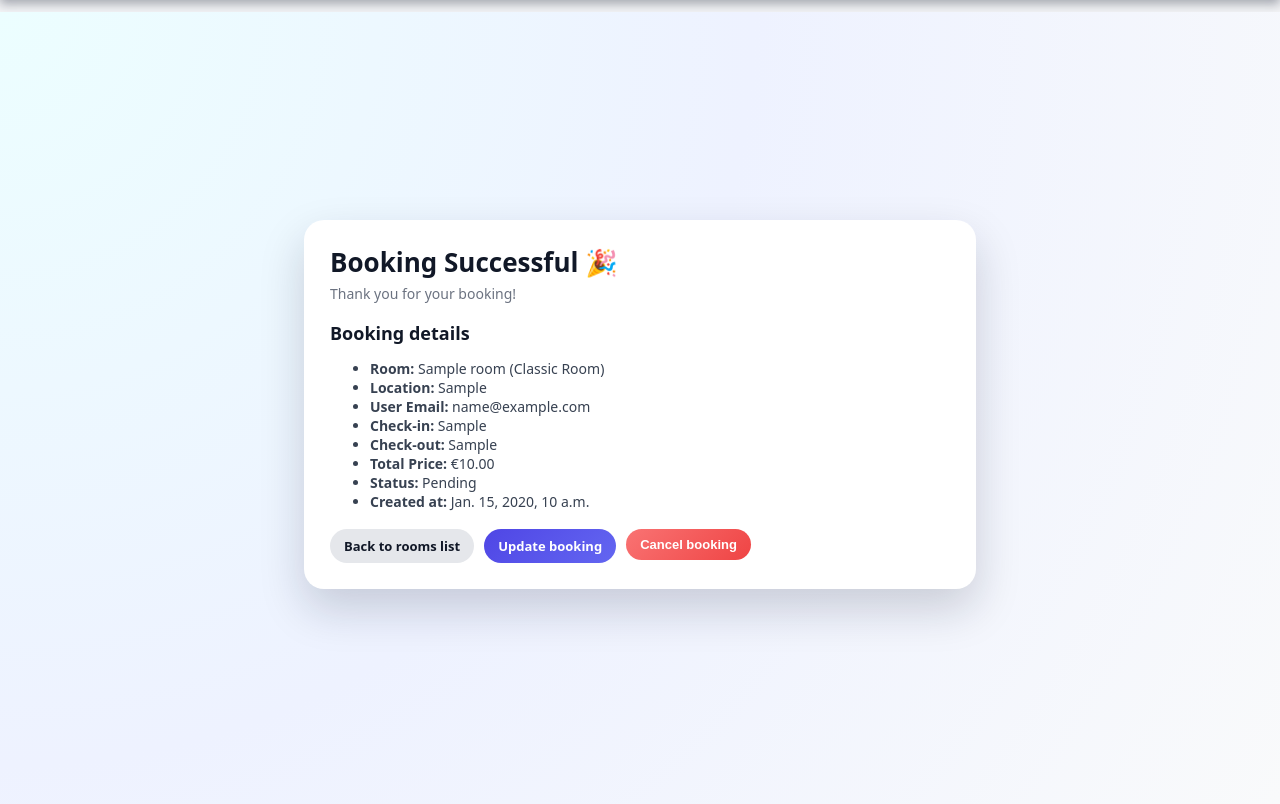
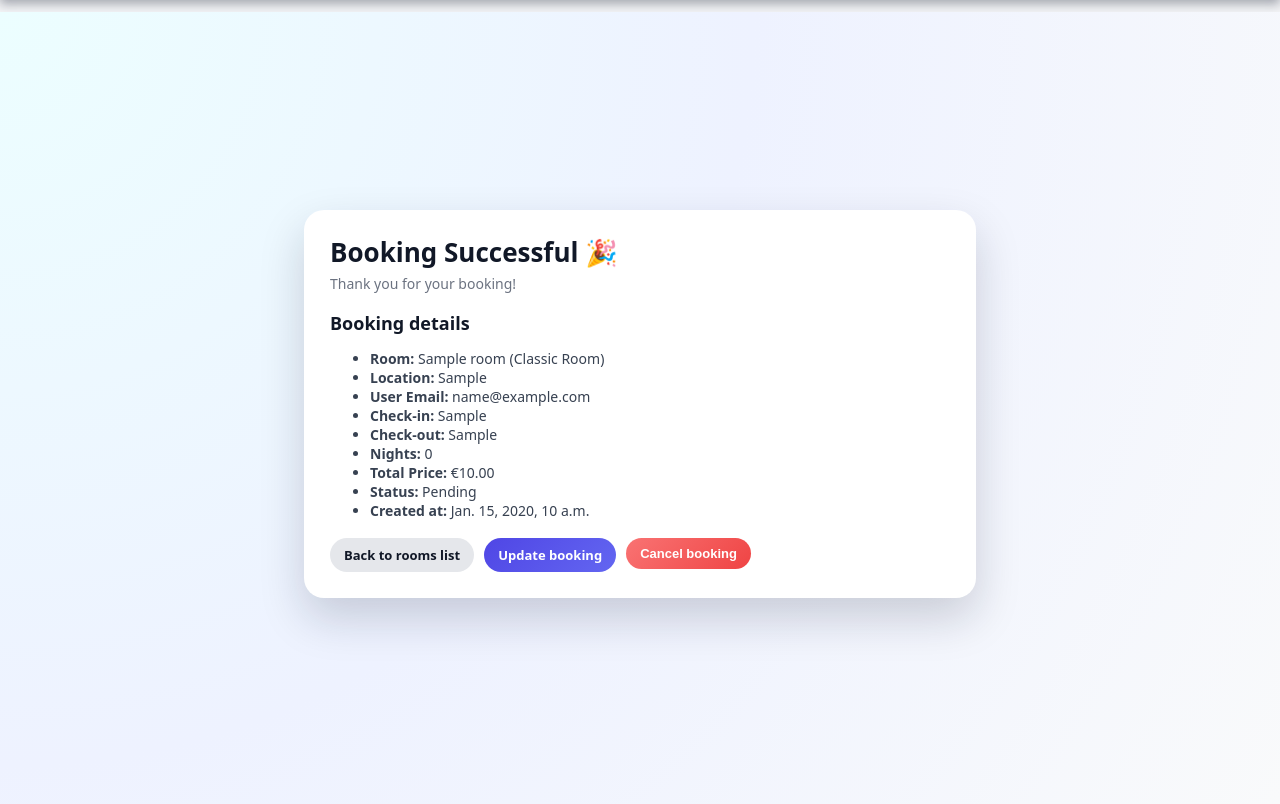
Before and after one commit to vishalsrs990-max/Yugo-accommodation-Project, a Django app: page /booking/1/success/ in a window 1280 px wide. Shown: the part 42-846 px from the top of the page. Run offline with Django 4.2, Linux system fonts and the light colour scheme; tables that the repository leaves empty hold one stand-in row (values such as "Sample post").

Commit message:
Initial commit: Yugo accommodation project

```diff
--- a/accommodation/templates/accommodation/booking_success.html
+++ b/accommodation/templates/accommodation/booking_success.html
@@ -107,6 +107,10 @@
                 <li><strong>User Email:</strong> {{ booking.user_email }}</li>
                 <li><strong>Check-in:</strong> {{ booking.check_in }}</li>
                 <li><strong>Check-out:</strong> {{ booking.check_out }}</li>
+
+                {# ✅ only new line: show how many nights were charged #}
+                <li><strong>Nights:</strong> {{ nights }}</li>
+
                 <li><strong>Total Price:</strong> €{{ booking.total_price }}</li>
                 <li><strong>Status:</strong> {{ booking.status|title }}</li>
                 <li><strong>Created at:</strong> {{ booking.created_at }}</li>
--- a/accommodation/views.py
+++ b/accommodation/views.py
@@ -15,6 +15,9 @@ from .forms import RoomImageForm, SupportTicketForm
 # SQS demo classes from your zip
 from producer import Producer
 from consumer import Consumer
+
+# Your reusable pricing library
+from yugo_booking_lib.booking_price import BookingPrice
 
 
 # ---------------------------------------------------------------------
@@ -38,17 +41,27 @@ def book_room(request, room_id):
         check_in = request.POST.get("check_in")
         check_out = request.POST.get("check_out")
 
-        # Simple price calc based on nights
-        days = 1
+        # -------------------------------
+        # Use BookingPrice library here
+        # -------------------------------
+        bp = BookingPrice()
+
         try:
-            d1 = datetime.fromisoformat(check_in).date()
-            d2 = datetime.fromisoformat(check_out).date()
-            days = max((d2 - d1).days, 1)
+            nights = bp.calculate_nights(check_in, check_out)  # returns 0 if invalid/order wrong
+            if nights <= 0:
+                nights = 1  # keep same behaviour as before: minimum 1 night
         except Exception:
-            # if parsing fails, fall back to 1 night
-            pass
+            nights = 1  # if parsing fails, fall back to 1 night
 
-        total_price = Decimal(days) * room.price_per_night
+        total_float = bp.calculate_total_price(
+            nights=nights,
+            nightly_rate=float(room.price_per_night),
+            tax_rate=0.08,   # set VAT here later if you want
+            fixed_fee=50.0,
+        )
+
+        # Store as Decimal in the DB
+        total_price = Decimal(str(total_float))
 
         booking = Booking.objects.create(
             room=room,
@@ -74,7 +87,27 @@ def book_room(request, room_id):
 
 def booking_success(request, booking_id):
     booking = get_object_or_404(Booking, id=booking_id)
-    return render(request, "accommodation/booking_success.html", {"booking": booking})
+
+    # Use your library to compute nights from check-in / check-out
+    bp = BookingPrice()
+    nights = 0
+    try:
+        nights = bp.calculate_nights(
+            str(booking.check_in),   # e.g. "2025-11-28"
+            str(booking.check_out),  # e.g. "2025-12-05"
+        )
+    except Exception:
+        # if anything goes wrong, keep nights = 0
+        pass
+
+    return render(
+        request,
+        "accommodation/booking_success.html",
+        {
+            "booking": booking,
+            "nights": nights,   # 👈 this is what your template prints
+        },
+    )
 
 
 def signup(request):
@@ -106,16 +139,25 @@ def edit_booking(request, booking_id):
         check_in = request.POST.get("check_in")
         check_out = request.POST.get("check_out")
 
-        # Reuse same days/price logic as book_room
-        days = 1
+        # -------------------------------
+        # Use BookingPrice library again
+        # -------------------------------
+        bp = BookingPrice()
+
         try:
-            d1 = datetime.fromisoformat(check_in).date()
-            d2 = datetime.fromisoformat(check_out).date()
-            days = max((d2 - d1).days, 1)
+            nights = bp.calculate_nights(check_in, check_out)
+            if nights <= 0:
+                nights = 1
         except Exception:
-            pass
+            nights = 1
 
-        total_price = Decimal(days) * room.price_per_night
+        total_float = bp.calculate_total_price(
+            nights=nights,
+            nightly_rate=float(room.price_per_night),
+            tax_rate=0.0,
+            fixed_fee=0.0,
+        )
+        total_price = Decimal(str(total_float))
 
         booking.check_in = check_in
         booking.check_out = check_out
@@ -307,7 +349,10 @@ def manage_room_image(request, room_id):
 @user_passes_test(_is_media_admin)
 @csrf_exempt
 def manager_next_ticket(request):
-
+    """
+    Manager-only view: fetch and delete the next support ticket
+    message from the SQS queue using the Consumer class.
+    """
     result_message = None
 
     if request.method == "POST":
--- a/yugo_booking_lib_project/src/yugo_booking_lib/booking_price.py
+++ b/yugo_booking_lib_project/src/yugo_booking_lib/booking_price.py
@@ -1,5 +1,3 @@
-# src/yugo_booking_lib/booking_price.py
-
 from datetime import datetime
 
 
--- a/yugo_site/settings.py
+++ b/yugo_site/settings.py
@@ -1,8 +1,14 @@
 from pathlib import Path
 import os
+import sys
 
 # Build paths inside the project like this: BASE_DIR / 'subdir'.
 BASE_DIR = Path(__file__).resolve().parent.parent
+
+# Make sure our custom library is importable
+LIB_SRC = BASE_DIR / "yugo_booking_lib_project" / "src"
+if str(LIB_SRC) not in sys.path:
+    sys.path.insert(0, str(LIB_SRC))
 
 # -----------------------------------------------------------------------------
 # SECURITY
```
